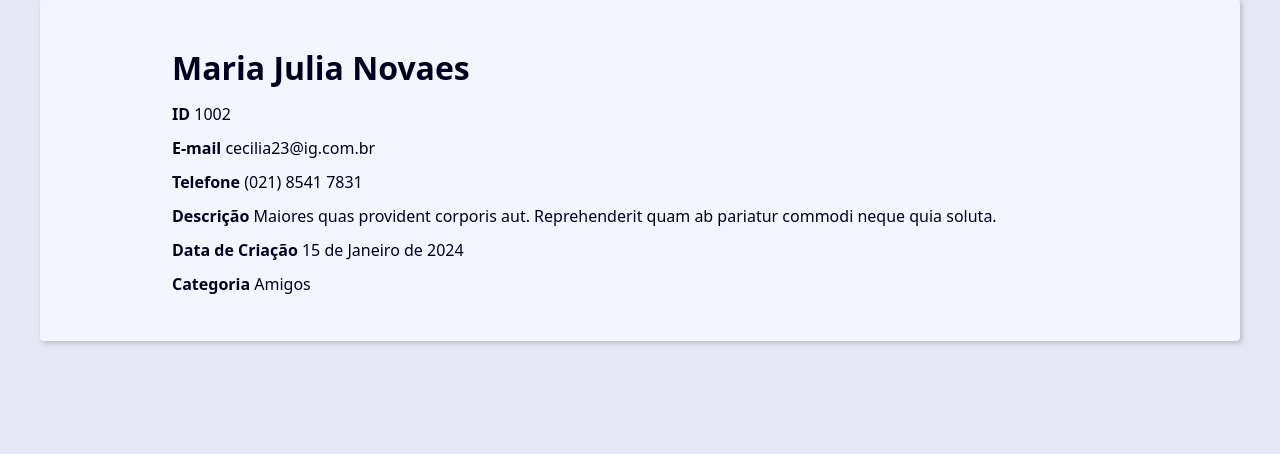
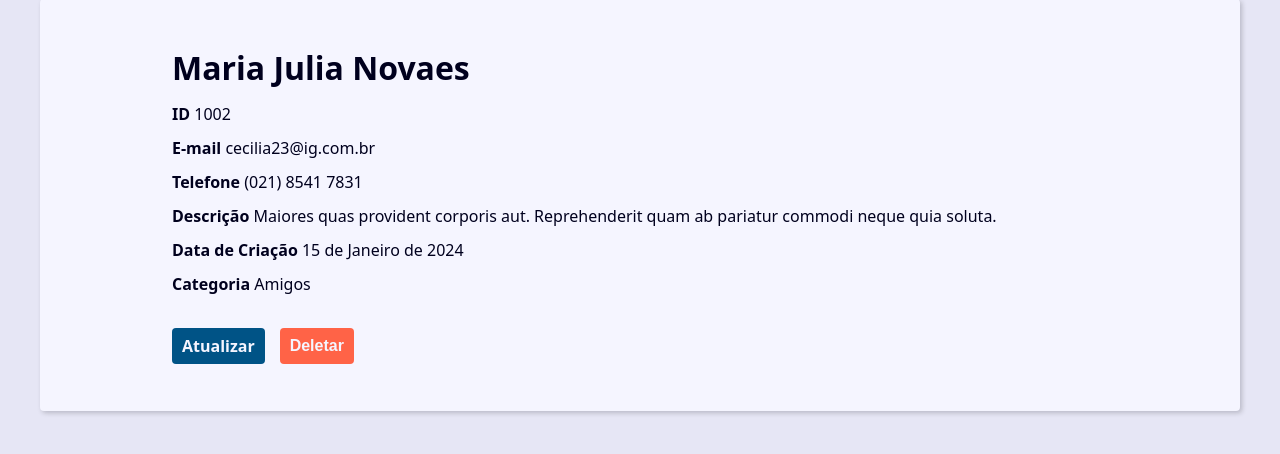
Before and after one commit to Itossai/Projeto_Agenda, a Django app: page /contact/1002/read/ in a window 1280 px wide. Shown: the part 270-724 px from the top of the page. Run offline with Django 5.2, Linux system fonts and the light colour scheme; data comes from the database, SQL or seed files in the repository; both versions use the stored data as it was after the commit.

Commit message:
adicionado delete e finalizado o CRUD básico de Contact

```diff
--- a/base_static/global/css/style.css
+++ b/base_static/global/css/style.css
@@ -119,6 +119,13 @@
     width: 100%;
     min-width: var(--table-min-width);
     border-collapse: collapse;
+  }
+
+  .contact-links {
+    margin-block: calc(var(--small-font-size) * 2);
+    display: flex;
+    align-items: center;
+    gap: 0 var(--spacing);
   }
 
   .table-caption {
@@ -317,3 +324,16 @@
     filter: brightness(80%);
     box-shadow: 0 0 5px var(--link-dark-color);
   }
+
+  .btn-link {
+    font-size: var(--small-font-size);
+    text-decoration: none;
+    font-weight: bold;
+    padding: 1rem;
+    display: block;
+    line-height: var(--small-font-size);
+  }
+
+  .btn-delete {
+    background: tomato;
+  }
--- a/contact/templates/contact/contact.html
+++ b/contact/templates/contact/contact.html
@@ -12,5 +12,22 @@
         <p><b>Descrição</b> {{contact.description}}</p>
         <p><b>Data de Criação</b> {{contact.created_date}}</p>
         <p><b>Categoria</b> {{contact.category.name}}</p>
+
+        <div class="contact-links">
+            <a class="btn btn-link" href="{% url 'contact:update' contact.id %}"> Atualizar </a>
+
+            <form action=" {% url 'contact:delete' contact.id %}" method="POST">
+                {% csrf_token %}
+                {% if confirmation == 'no' %}
+                    <input type="hidden" name="confirmation" value="yes">
+                    <button class="btn btn-link btn-delete" type="submit"> Confirmar? </button>
+                {% else %}
+                    <button class="btn btn-link btn-delete" type="submit"> Deletar </button>
+                {% endif %}
+
+            </form>
+        </div>
     </div>
+
+
 {% endblock content %}
--- a/contact/urls.py
+++ b/contact/urls.py
@@ -14,7 +14,7 @@ urlpatterns = [
     path('contact/<int:contact_id>/read/', view.contact, name='contact'),
     path('contact/create/', view.create, name='create'),
     path('contact/<int:contact_id>/update', view.update, name='update'),
-    path('contact/<int:contact_id>/delete', view.contact, name='contact'),
+    path('contact/<int:contact_id>/delete', view.delete, name='delete'),
     # user
     path('user/create/', view.register, name='register'),
     path('user/login/', view.login_view, name='login'),
```
Also changed, not shown: contact/view/contact_forms.py (+19 -0 lines), .mypy_cache/3.12/contact/urls.meta.json, db.sqlite3.
